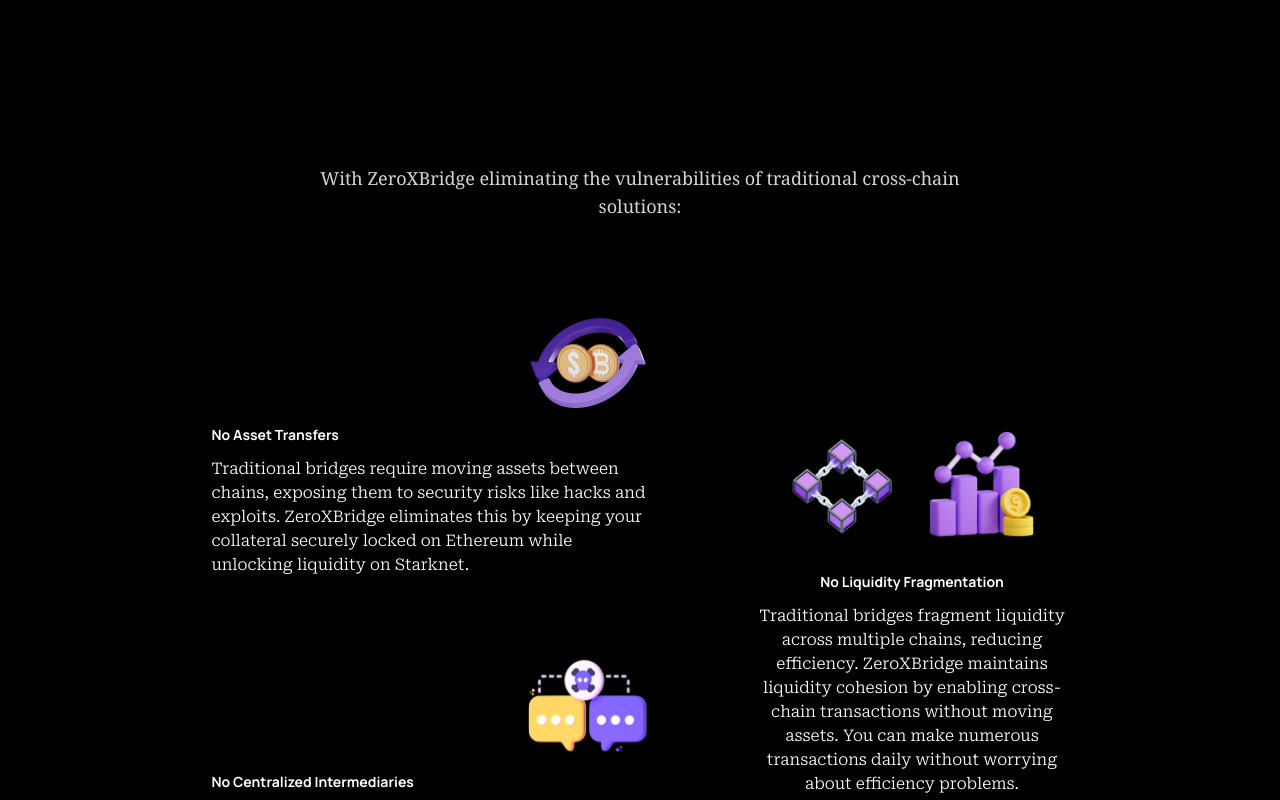
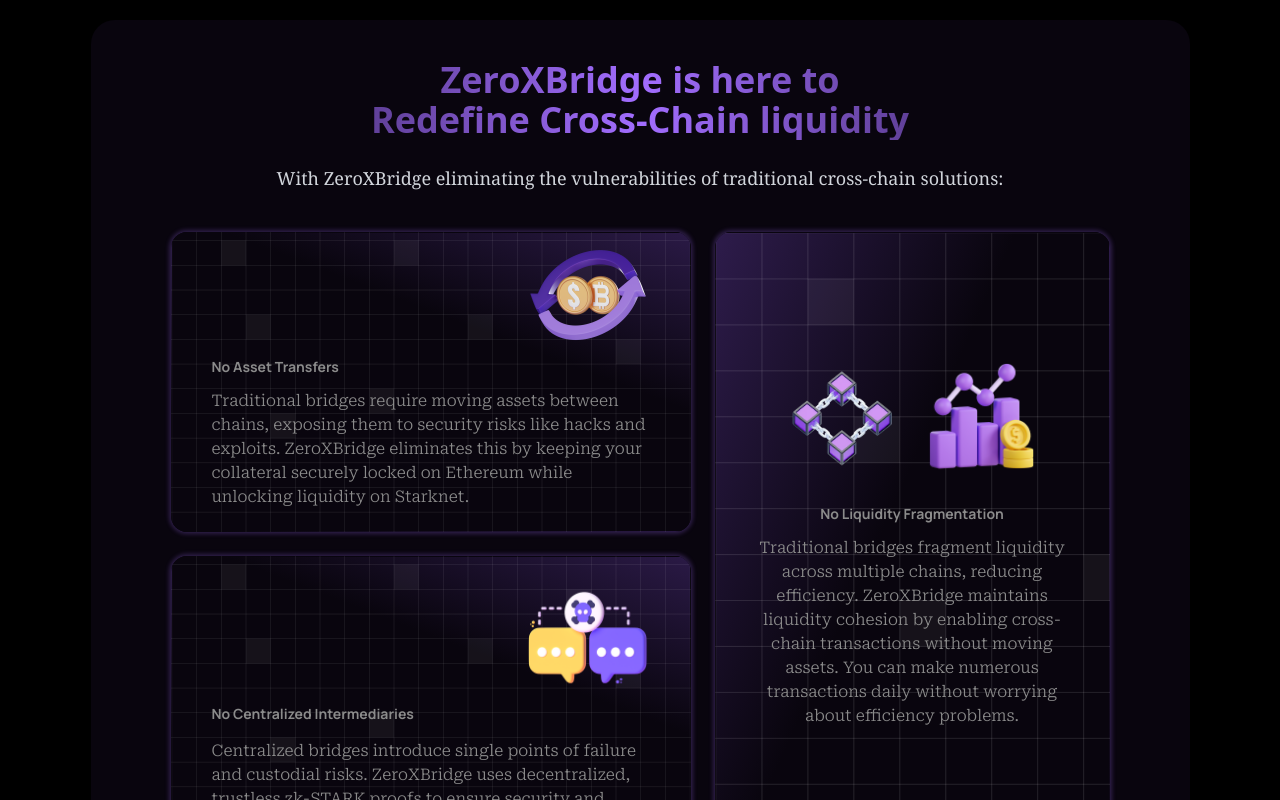
Before and after one commit to stephanniegb/ZeroXBridge_Frontend, a Next.js app: page /about in a window 1280 px wide. Shown: the top 800 px of the page. Built offline with nearby package versions, Linux system fonts and the light colour scheme.

Commit message:
feat: create about us component

```diff
--- a/app/components/about.tsx
+++ b/app/components/about.tsx
@@ -1,4 +1,3 @@
-
 'use client';
 
 import React from 'react';
@@ -16,24 +15,18 @@
 const AboutUs = () => {
   return (
     <section className="bg-dark-bg text-white rounded-3xl p-10 m-5 shadow-lg max-w-7xl mx-auto">
-      {/* Gradient Heading */}
       <h1 className="text-4xl font-bold mb-6 text-center bg-gradient-purple bg-clip-text text-transparent">
         ZeroXBridge is here to <br />
         Redefine Cross-Chain liquidity
       </h1>
 
-      {/* Subtext */}
-      <p className="text-lg text-gray-300 text-center max-w-2xl mx-auto font-serif mb-10">
+      <p className="text-lg text-gray-300 text-center whitespace-nowrap font-serif mb-5">
         With ZeroXBridge eliminating the vulnerabilities of traditional cross-chain solutions:
       </p>
 
-      {/* Flexbox Section for Cards */}
-      <div className="flex flex-row md:flex-row gap-6 py-10 px-10">
-        {/* Left Column - Two Stacked Cards */}
+      <div className="flex flex-row md:flex-row gap-6 py-5 px-10">
         <div className="flex flex-col gap-6 flex-1">
-          {/* Card 1 - No Asset Transfers */}
           <div className="relative bg-grid-pattern bg-cover bg-center rounded-2xl pb-5 px-10 shadow-custom-purple border border-transparent flex flex-col justify-between h-[300px] w-[520px]">
-            {/* Icon */}
             <div className="flex justify-end mb-0">
               <Image
                 src="/images/assets-transfer.png"
@@ -43,8 +36,7 @@
               />
             </div>
 
-            {/* Card Content */}
-            <div className='pb-5'>
+            <div className="pb-5">
               <h3 className={`${manrope.className} text-sm text-white-style font-semibold mb-3`}>No Asset Transfers</h3>
               <p className={`${robotoSerif.className} text-white-style`}>
                 Traditional bridges require moving assets between chains, exposing them to security risks like hacks and exploits. ZeroXBridge eliminates this by keeping your collateral securely locked on Ethereum while unlocking liquidity on Starknet.
@@ -52,9 +44,7 @@
             </div>
           </div>
 
-          {/* Card 2 - No Centralized Intermediaries */}
           <div className="relative bg-grid-pattern bg-cover bg-center rounded-2xl px-10 py-5 shadow-custom-purple border border-transparent hover:border-gradient-purple transition-all duration-300 flex flex-col justify-between h-[300px] w-[520px]">
-            {/* Icon */}
             <div className="flex justify-end mb-0 top-5 right-4">
               <Image
                 src="/images/centralized-icon.png"
@@ -64,7 +54,6 @@
               />
             </div>
 
-            {/* Card Content */}
             <h3 className={`${manrope.className} text-white-style text-sm font-semibold mb-3`}>No Centralized Intermediaries</h3>
             <p className={`${robotoSerif.className} text-white-style font-serif`}>
               Centralized bridges introduce single points of failure and custodial risks. ZeroXBridge uses decentralized, trustless zk-STARK proofs to ensure security and transparency.
@@ -72,9 +61,7 @@
           </div>
         </div>
 
-        {/* Right Side - Full Height Card */}
         <div className="relative bg-grid-pattern-2 bg-cover rounded-2xl p-10 shadow-custom-purple border border-transparent hover:border-gradient-purple transition-all duration-300 flex flex-col justify-center flex-1 h-[620px] w-[395px]">
-          {/* Icons at the top */}
           <div className="flex justify-center gap-4 mb-6">
             <Image
               src="/images/liquidity-chain.png"
@@ -90,7 +77,6 @@
             />
           </div>
 
-          {/* Card Content */}
           <h3 className={`${manrope.className} text-white-style text-sm font-semibold text-center mb-3`}>No Liquidity Fragmentation</h3>
           <p className={`${robotoSerif.className} text-white-style font-serif text-center`}>
             Traditional bridges fragment liquidity across multiple chains, reducing efficiency.
--- a/tailwind.config.ts
+++ b/tailwind.config.ts
@@ -11,6 +11,18 @@
       colors: {
         background: "var(--background)",
         foreground: "var(--foreground)",
+        'dark-bg': 'rgba(9, 5, 14, 1)',
+        'white-style': 'rgba(139, 139, 139, 1)',
+      },
+      backgroundImage: {
+        'gradient-purple': 'linear-gradient(90deg, rgba(38, 24, 62, 1) 0%, rgba(162, 109, 255, 1) 50%, rgba(38, 24, 62, 1) 100%)',
+        'gradient-card': 'linear-gradient(135deg, rgba(162, 109, 255, 0.25), rgba(72, 61, 139, 0.5))',
+        'grid-pattern': "url('/grid-background.svg'), linear-gradient(21deg, #09050E 64.15%, #462B74 129.88%)",
+        'grid-pattern-2': "url('/grid-background.svg'), linear-gradient(294deg, #09050E 55.15%, #462B74 129.88%)",
+        'back-g': "url('/background.svg')",
+      },
+      boxShadow: {
+        'custom-purple': '0 0 4px 2px rgba(162, 109, 255, 0.25)',
       },
     },
   },
```
